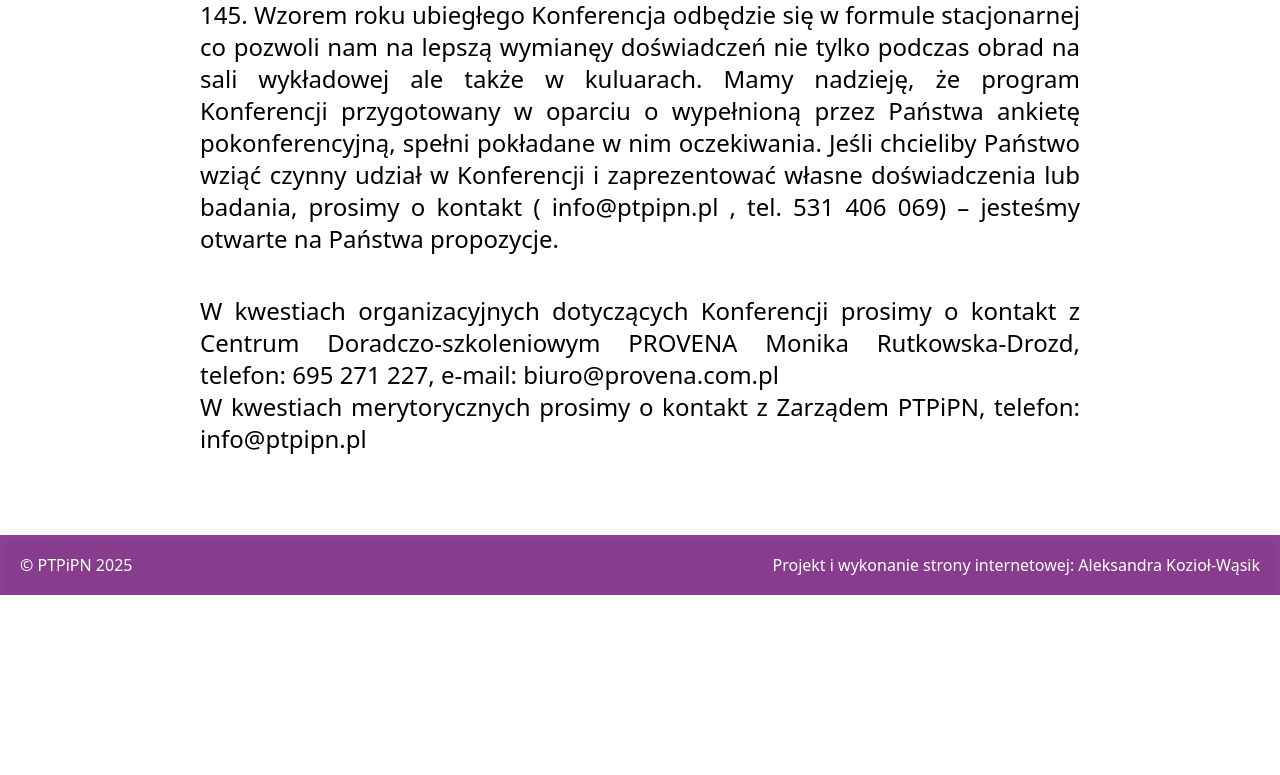
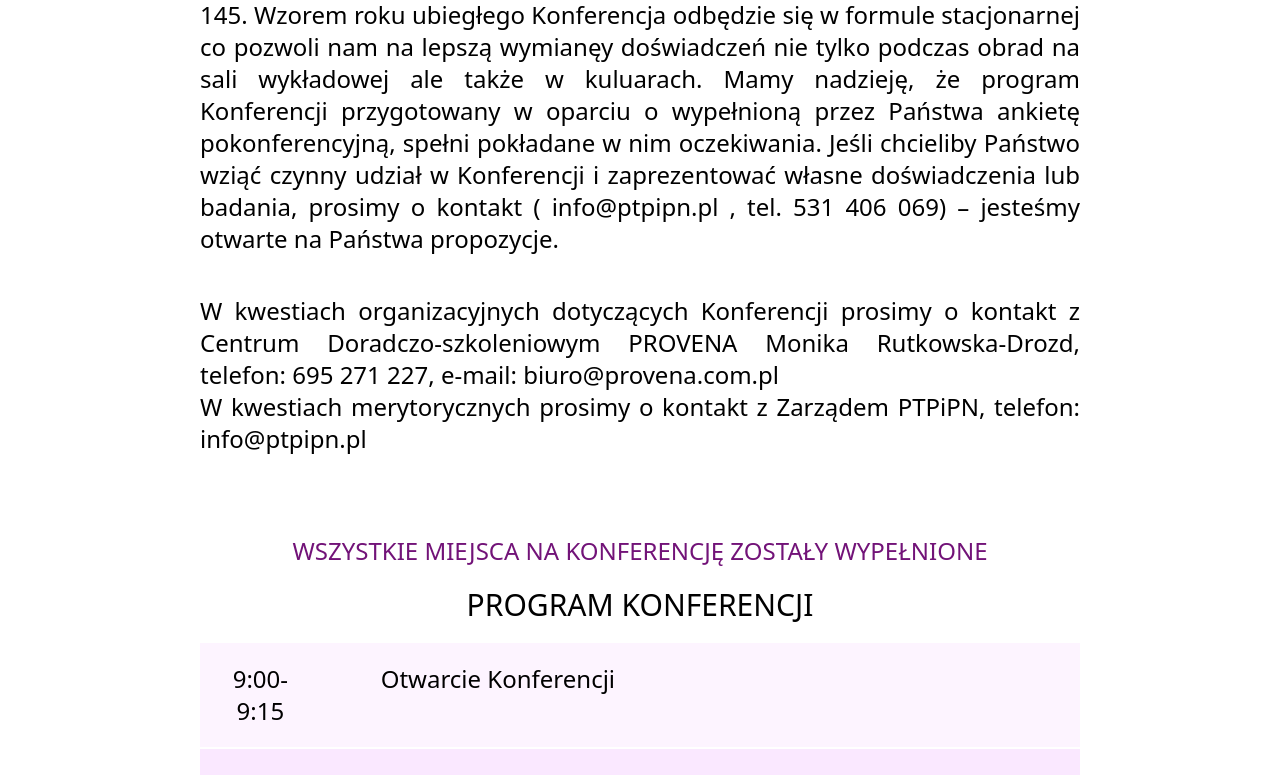
Before and after one commit to AlBandid/ptpipn_website_project, a Vue app: page /neonursing in a window 1280 px wide. Shown: the part 697-1472 px from the top of the page. Before the commit the page ends 1292 px from the top, so only its background shows below. Built offline with nearby package versions, Linux system fonts and the light colour scheme.

Commit message:
fixed footer and modifications in neonursing view
table template to be filled with data, the footer needs to be tested on different devices as it's tricky

```diff
--- a/src/App.vue
+++ b/src/App.vue
@@ -2,7 +2,6 @@
 import { RouterView } from 'vue-router'
 import AppHeader from "@/components/AppHeader.vue"
 import AppFooter from "@/components/AppFooter.vue"
-import {ref} from "vue";
 
 export default {
   name: 'App',
@@ -11,19 +10,13 @@ export default {
     RouterView,
     AppFooter,
   },
-  setup() {
-    const viewHeight = ref(`${window.innerHeight - 35}px`)
-    console.log(viewHeight)
-
-    return {
-      viewHeight,
-    }
-  }
 }
 </script>
 
 <template>
-  <app-header/>
-  <RouterView class="mb-20 min-h-(viewHeight)"/>
-  <app-footer/>
+  <div>
+    <app-header/>
+    <RouterView class="mb-20 h-auto min-h-[70.9vh]" />
+    <app-footer/>
+  </div>
 </template>
--- a/src/components/AktualnosciItem.vue
+++ b/src/components/AktualnosciItem.vue
@@ -9,7 +9,9 @@ export default {
 
 <template>
 <div class="p-10 border-stone-50 bg-stone-50 border-2 rounded-2xl drop-shadow-md drop-shadow-stone-200">
-  <p class="font-bold" href="#">{{post.title}}</p>
+  <router-link class="font-bold" :to="{name: 'post', params: {id: post.id}}">
+    {{post.title}}
+  </router-link>
   <p class="italic text-base">13.05.2021</p>
   <p class="line-clamp-3">{{post.tresc}}</p>
 </div>
--- a/src/router/index.js
+++ b/src/router/index.js
@@ -2,6 +2,7 @@ import { createRouter, createWebHistory } from 'vue-router'
 import HomeView from '../views/HomeView.vue'
 import AboutView from '../views/AboutView.vue'
 import AktualnosciView from "@/views/AktualnosciView.vue";
+import PostView from "@/views/PostView.vue";
 import NeonursingView from "@/views/NeonursingView.vue";
 
 const routes = [
@@ -21,10 +22,19 @@ const routes = [
     component: AktualnosciView,
   },
   {
+    path: '/post/:id',
+    name: 'post',
+    component: PostView,
+  },
+  {
     path: '/neonursing',
     name: 'neonursing',
     component: NeonursingView,
   },
+  {
+    path: '/:catchAll(.*)*',
+    redirect: {name: 'home'},
+  }
 ]
 
 const router = createRouter({
--- a/src/views/NeonursingView.vue
+++ b/src/views/NeonursingView.vue
@@ -1,6 +1,125 @@
 <script>
 export default {
   name: 'NeonursingView',
+  setup() {
+    let rejestracja_otwarta = false;
+
+    const programKonferencji = [
+      {
+        godzina: '9:00-9:15',
+        tytul: 'Otwarcie Konferencji',
+        prowadzacy: '',
+        special_class: ''
+      },
+      {
+        godzina: '9:15-10:50',
+        tytul: 'SESJA I',
+        prowadzacy: '',
+        special_class: 'bg-fuchsia-100'
+      },
+      {
+        godzina: '9:15-9:35',
+        tytul: 'Interpretacja badań podstawowych u noworodków',
+        prowadzacy: 'mgr Aleksandra Matczak',
+        special_class: ''
+      },
+      {
+        godzina: '9:35-9:40',
+        tytul: 'Ostropest plamisty - skuteczne wsparcie laktacji w innowacyjnej cząsteczce Silitidil',
+        prowadzacy: 'Julia Koseda Humana Polska',
+        special_class: ''
+      },
+      {
+        godzina: '9:40-10:00',
+        tytul: 'Ocena umiejętności ssania - gotowość do doustnego przyjmowania pokarmu',
+        prowadzacy: 'mgr Agnieszka Piątkowska',
+        special_class: ''
+      },
+      {
+        godzina: '10:00-10:05',
+        tytul: 'Efektywne odciąganie mleka przy użyciu sprzętu wspomagającego laktację',
+        prowadzacy: 'Joanna Uchlik, firma Neno',
+        special_class: ''
+      },
+      {
+        godzina: '10:05-10:20',
+        tytul: 'Analiza efektywności Programu Wczesnej Stymulacji Laktacji prowadzonego w Klinice Neonatologii i Intensywnej Terapii Noworodka Uniwersytetu Medycznego w Białymstoku',
+        prowadzacy: 'mgr Agata Ostasz',
+        special_class: ''
+      },
+      {
+        godzina: '10:20-10:30',
+        tytul: 'Bebilon – siła biotyków',
+        prowadzacy: 'firma Nutricia',
+        special_class: ''
+      },
+      {
+        godzina: '10:30-10:50',
+        tytul: 'Dyskusja',
+        prowadzacy: '',
+        special_class: ''
+      },
+      {
+        godzina: '10:50-11:20',
+        tytul: 'Przerwa',
+        prowadzacy: '',
+        special_class: 'bg-white'
+      },
+      {
+        godzina: '11:20-12:35',
+        tytul: 'SESJA II',
+        prowadzacy: '',
+        special_class: 'bg-fuchsia-100'
+      },
+      {
+        godzina: '11:20-11:40',
+        tytul: 'Bezpieczna infuzja u noworodka',
+        prowadzacy: 'mgr Katarzyna Leńska',
+        special_class: ''
+      },
+      {
+        godzina: '11:40-12:00',
+        tytul: 'Resuscytacja noworodka zgodnie z aktualnymi wytycznymi Europejskiej Rady Resuscytacji',
+        prowadzacy: 'mgr Magdalena Tomaszewska',
+        special_class: ''
+      },
+      {
+        godzina: '12.00-12.20',
+        tytul: 'Drgawki u noworodka czy zawsze potrafimy je rozpoznać',
+        prowadzacy: 'mgr Elżbieta Iłendo',
+        special_class: ''
+      },
+      {
+        godzina: '12:20-12:40',
+        tytul: 'Sepsa u noworodka z zaspołem zaburzeń odporności - studium przypadku',
+        prowadzacy: 'mgr Dominika Niedziałek',
+        special_class: ''
+      },
+      {
+        godzina: '12:40-12:50',
+        tytul: 'Prezentacja firmy Dräger Polska',
+        prowadzacy: '',
+        special_class: ''
+      },
+      {
+        godzina: '12:50-13:15',
+        tytul: 'Dyskusja',
+        prowadzacy: '',
+        special_class: ''
+      },
+      {
+        godzina: '13:15-14:10',
+        tytul: 'Lunch',
+        prowadzacy: '',
+        special_class: 'bg-white'
+      },
+    ]
+
+    return {
+      rejestracja_otwarta,
+      programKonferencji
+    }
+  }
 }
 </script>
 
@@ -22,5 +141,22 @@ export default {
     PROVENA Monika Rutkowska-Drozd, telefon: 695 271 227, e-mail: biuro@provena.com.pl <br>
     W kwestiach merytorycznych prosimy o kontakt z Zarządem PTPiPN, telefon: info@ptpipn.pl
   </p>
+  <section id="program" class="flex flex-col gap-5 mt-10 place-items-center">
+    <button type="button" v-if="rejestracja_otwarta" class="p-2 bg-stone-50 border-2 border-stone-100 drop-shadow-lg drop-shadow-stone-200">REJESTRACJA</button>
+    <p v-else class="text-fuchsia-900">WSZYSTKIE MIEJSCA NA KONFERENCJĘ ZOSTAŁY WYPEŁNIONE</p>
+    <p class="text-3xl">PROGRAM KONFERENCJI</p>
+    <div>
+      <div
+        class="flex flex-row w-full gap-x-10 bg-fuchsia-50 p-5 border-b-2 border-white"
+        v-for="(wpis, index) in programKonferencji"
+        :key="index"
+        :class="wpis.special_class"
+      >
+        <div class="w-2/12 text-center"><p>{{wpis.godzina}}</p></div>
+        <div class="w-full px-10"><p>{{wpis.tytul}}</p></div>
+        <div class="w-4/12 text-left"><p>{{wpis.prowadzacy}}</p></div>
+      </div>
+    </div>
+  </section>
 </div>
 </template>
--- a/src/views/PostView.vue
+++ b/src/views/PostView.vue
@@ -1,12 +1,41 @@
 <script setup>
+import {onBeforeMount, reactive} from "vue";
+import {useRoute} from "vue-router";
 
+let post = reactive({})
+onBeforeMount(() => {
+  const postID = useRoute().params.id
+  const posty = [
+    {
+      id: 'post1',
+      title: 'Post 1',
+      tresc:
+        'Lorem ipsum dolor sit amet, consectetur adipiscing elit. Phasellus nisi turpis, faucibus ac dui ut, consequat laoreet nisl. Donec vel ullamcorper ipsum. Nam vulputate elementum aliquam. Nam commodo orci a lacus feugiat, id porta urna faucibus. In nulla orci, ullamcorper ut condimentum a, rhoncus posuere ligula. Cras venenatis felis vel risus iaculis fermentum non eget nisl. Ut luctus finibus nibh, eget auctor risus feugiat eget. Aenean non maximus enim. Vestibulum ante ipsum primis in faucibus orci luctus et ultrices posuere cubilia curae; Nullam et magna arcu. In venenatis sagittis erat, id vestibulum massa elementum eget. Praesent id elit erat. Vestibulum ante ipsum primis in faucibus orci luctus et ultrices posuere cubilia curae; Donec viverra mauris sit amet mauris pellentesque bibendum. Nunc lorem ante, pulvinar nec rhoncus et, suscipit ac ligula. Praesent in euismod erat.',
+    },
+    {
+      id: 'post2',
+      title: 'Post 2',
+      tresc:
+        'Vivamus vulputate vel justo nec finibus. Donec dictum, metus eget auctor tristique, eros nisi luctus mi, sed blandit lectus magna vel nulla. Nulla facilisi. Pellentesque lobortis pulvinar mauris, vel tempor lacus vulputate rhoncus. Pellentesque varius ex eget tellus lobortis, non auctor odio laoreet. Ut bibendum lorem at accumsan fringilla. Sed maximus vitae arcu sed eleifend. Aenean mauris mauris, iaculis nec ullamcorper in, iaculis in quam. Ut pretium sapien est, eget accumsan ex tempus vel. Phasellus at tellus accumsan odio lobortis pellentesque ut et turpis. Maecenas non odio tellus. Aenean in leo bibendum massa efficitur faucibus scelerisque non lectus. Sed rhoncus, sem non convallis ornare, ex velit interdum lectus, nec scelerisque nisl enim sed massa. Duis fermentum mi sed risus aliquet, eu lacinia augue dictum. Donec ullamcorper facilisis consequat.',
+    },
+    {
+      id: 'post3',
+      title: 'Post 3',
+      tresc:
+        'Sed lacinia odio ligula, in condimentum enim dapibus sit amet. Donec dictum feugiat elementum. Sed nec diam enim. Lorem ipsum dolor sit amet, consectetur adipiscing elit. Vivamus ut orci non diam auctor volutpat. In accumsan, diam eu ullamcorper convallis, purus sem accumsan nisi, id fringilla magna nulla maximus mi. Morbi vel mattis tortor, porta finibus mi. Sed magna purus, pellentesque vitae est non, sollicitudin pretium ante. Vivamus purus ligula, condimentum id nisl a, tincidunt dapibus nibh. Proin justo augue, sollicitudin a sodales non, accumsan quis purus. Sed faucibus pulvinar euismod. Nunc vel egestas enim. Nullam eu convallis arcu, eu mattis nisi.',
+    },
+  ]
+  post = posty.find((p) => p.id === postID)
+})
 </script>
 
 <template>
-  <div>
-    <h1>Nagłówek posta</h1>
-  </div>
-  <div>
-    treść posta Lorem Ipsum
+  <div class="flex flex-col gap-5 mt-10 mx-10 lg:mx-50">
+    <div>
+      <p class="text-2xl lg:text-4xl font-bold">{{post.title}}</p>
+    </div>
+    <div>
+      <p class="text-lg lg:text-xl text-justify">{{post.tresc}}</p>
+    </div>
   </div>
 </template>
```
